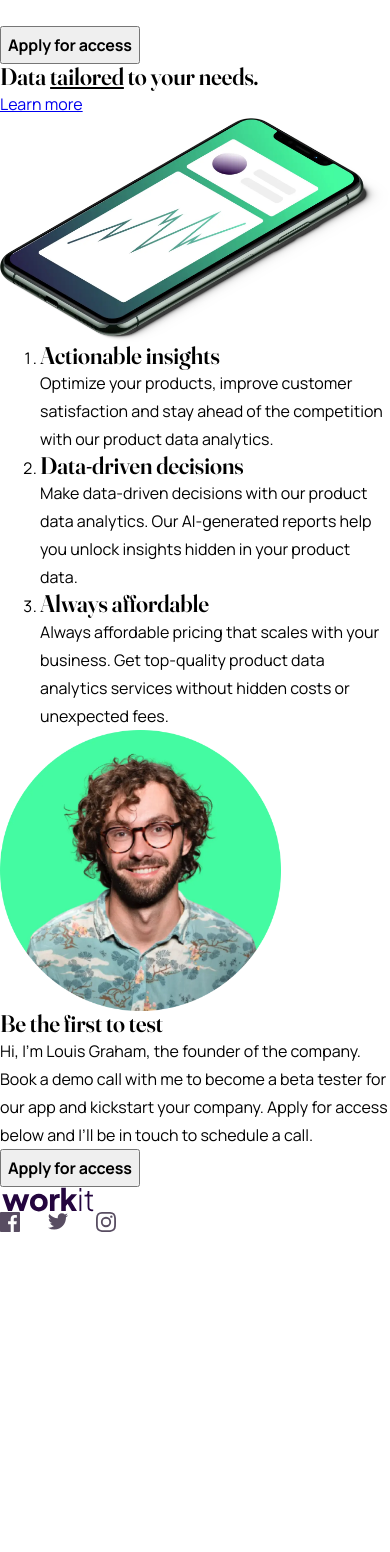
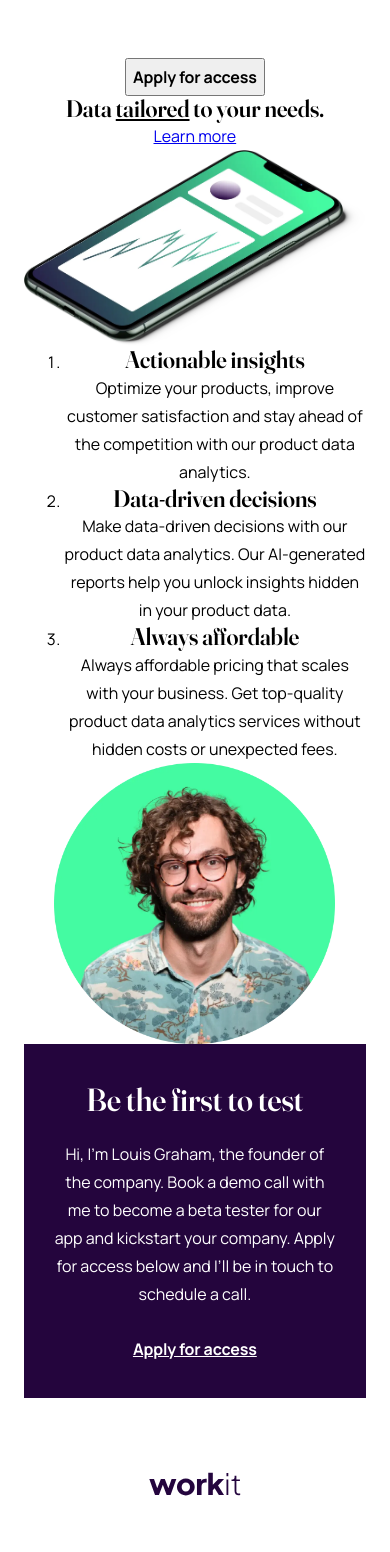
Before and after one commit to rupali317/workit-landing-page, a React (Create React App) app: page / in a window 390 px wide. Shown: the top 1552 px of the page. Before the commit the page ends 1232 px from the top, so only its background shows below. Built offline with nearby package versions, Linux system fonts and the light colour scheme.

Commit message:
Working on the styling for invitation section mobile

```diff
--- a/src/components/AccessInvitation/AccessInvitation.jsx
+++ b/src/components/AccessInvitation/AccessInvitation.jsx
@@ -5,42 +5,11 @@ import React from "react";
 export const AccessInvitation = () => {
   const SocialMediaList = data.map((item) => {
     return (
-      <a key={item.id} href={item.link} target="_blank" rel="noreferrer">
+      <AccessInvitationStyles.SocialMediaLink key={item.id} href={item.link} target="_blank" rel="noreferrer">
         <img src={item.image} alt={item.id} title={item.id} />
-      </a>
+      </AccessInvitationStyles.SocialMediaLink>
     );
   });
-
-  const DESKTOP_WIDTH_INTEGER = 80;
-  const BREAKPOINT =
-    DESKTOP_WIDTH_INTEGER *
-    parseFloat(
-      window.getComputedStyle(document.querySelector("html")).fontSize
-    );
-  const [windowInnerWidth, setWindowInnerWidth] = React.useState(
-    window.innerWidth
-  );
-  const [breakpoint, setBreakpoint] = React.useState(BREAKPOINT);
-
-  React.useEffect(() => {
-    window.addEventListener("resize", () => {
-      // console.log("resized");
-      // console.log(window.innerWidth);
-      // console.log(ROOT_FONT_SIZE);
-      setWindowInnerWidth(window.innerWidth);
-      setBreakpoint(BREAKPOINT);
-    });
-  }, [windowInnerWidth, BREAKPOINT]);
-
-  // React.useEffect(() => {
-  //   const targetElement = document.querySelector("html");
-  //   const observer = new MutationObserver(() => {
-  //     if (DESKTOP_WIDTH_INTEGER * parseFloat(window.getComputedStyle(targetElement).fontSize) !== ROOT_FONT_SIZE) {
-  //       setWindowDesktopWidth(ROOT_FONT_SIZE);
-  //     }
-  //   });
-  //   observer.observe(targetElement, {attributes:true, attributeFilter:["style"]});
-  // }, [ROOT_FONT_SIZE]);
 
   return (
     <section>
@@ -48,18 +17,10 @@ export const AccessInvitation = () => {
         src="/assets/images/image-founder.webp"
         alt="Workit's founder"
         title="Workit's founder"
-        width={
-          windowInnerWidth > breakpoint
-            ? "477"
-            : "281"
-        }
-        height={
-          windowInnerWidth > breakpoint
-            ? "477"
-            : "281"
-        }
+        width="281"
+        height="281"
       />
-      <section>
+      <AccessInvitationStyles.InvitationCard>
         <h2>Be the first to test</h2>
         <p>
           Hi, I'm Louis Graham, the founder of the company. Book a demo call
@@ -67,8 +28,8 @@ export const AccessInvitation = () => {
           company. Apply for access below and I’ll be in touch to schedule a
           call.
         </p>
-        <button>Apply for access</button>
-      </section>
+        <button class="secondary-button">Apply for access</button>
+      </AccessInvitationStyles.InvitationCard>
       <a href="#introduction-section">
         <img
           src="/assets/images/logo-dark.svg"
--- a/src/styles/AccessInvitation.style.jsx
+++ b/src/styles/AccessInvitation.style.jsx
@@ -4,4 +4,32 @@ export const SocialMediaSection = styled.section`
   display: flex;
   gap: var(--space-s-5);
   align-items: center;
+  justify-content: center;
+  margin-top: var(--space-m-1);
 `;
+
+export const SocialMediaLink = styled.a`
+  &:hover {
+    filter: brightness(0) saturate(100%) invert(3%) sepia(90%) saturate(4030%)
+      hue-rotate(261deg) brightness(102%) contrast(102%);
+  }
+`;
+
+export const InvitationCard = styled.section`
+  color: var(--color-neutral-2);
+  background-color: var(--color-primary-1);
+  padding: var(--space-base-1) var(--space-s-6);
+  display: flex;
+  flex-direction: column;
+  gap: var(--space-xs-5);
+  margin-bottom: var(--space-m-4);
+
+  button {
+      margin-top: var(--space-xs-2);
+  }
+
+  h2 {
+      font-size: var(--font-size-base);
+      line-height: var(--line-height-base);
+  }
+`;
--- a/src/styles/Global.style.jsx
+++ b/src/styles/Global.style.jsx
@@ -3,11 +3,11 @@ import { createGlobalStyle } from "styled-components";
 export const BaseStyles = createGlobalStyle`
     :root {
         /* Colors */
-        --color-primary-1: hsl(273, 85%, 13%);
-        --color-primary-2: hsl(276, 100%, 99%);
-        --color-secondary-1: hsl(150, 100%, 63%);
-        --color-neutral-1: hsl(271, 12%, 34%);
-        --color-neutral-2: hsl(0, 0%, 100%);
+        --color-primary-1: hsl(273, 85%, 13%); /* #24053E */
+        --color-primary-2: hsl(276, 100%, 99%); /* #FCF8FF */
+        --color-secondary-1: hsl(150, 100%, 63%); /* #44FFA1 */
+        --color-neutral-1: hsl(271, 12%, 34%); /* 584D62 */
+        --color-neutral-2: hsl(0, 0%, 100%); /* #FFFFFF */
 
         /* Font sizes */
         --font-size-xs-1: 1rem; /* 16px */
@@ -203,6 +203,10 @@ export const DefaultStyles = createGlobalStyle`
         font-size: var(--font-size-xs-1);
         font-weight: var(--font-weight-regular);
         line-height: var(--line-height-xs-1);
+        text-align: center;
+        padding: var(--space-base-1) var(--space-xs-6) var(--space-m-2) var(--space-xs-5);
+        max-width: 23.4375rem; /* 375px */
+        margin: auto;
     }
 
     h1,
@@ -218,4 +222,27 @@ export const DefaultStyles = createGlobalStyle`
         line-height: var(--line-height-xs-2);
         letter-spacing: var(--letter-negative-spacing-1);
     }
+
+    .primary-button {
+        &:hover {
+
+        }
+    }
+
+    .secondary-button {
+        text-decoration: underline;
+        color: var(--color-neutral-2);
+        background-color: transparent;
+        border: none;
+
+        &:hover {
+            color: var(--color-secondary-1);
+            cursor: pointer;
+        }
+    }
+
+    img {
+        margin-left: auto;
+        margin-right: auto;
+    }
 `;
```
